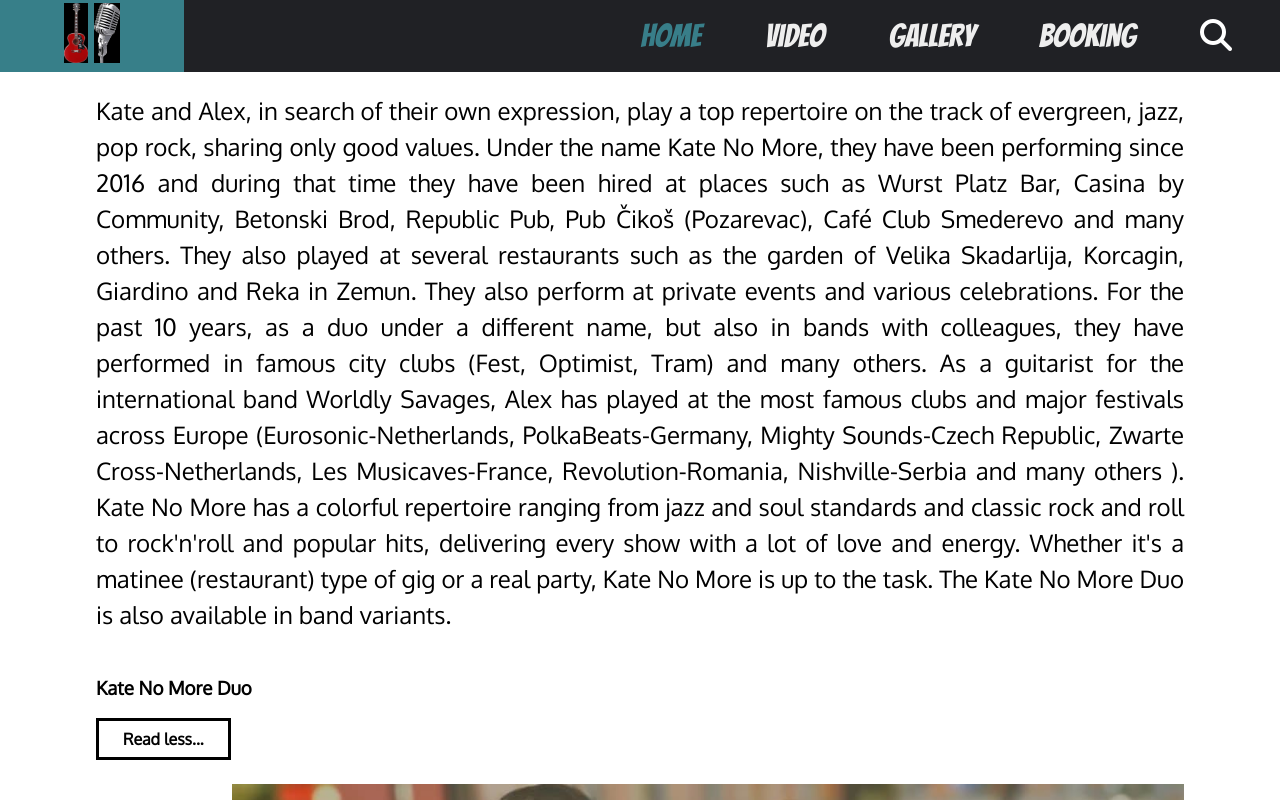
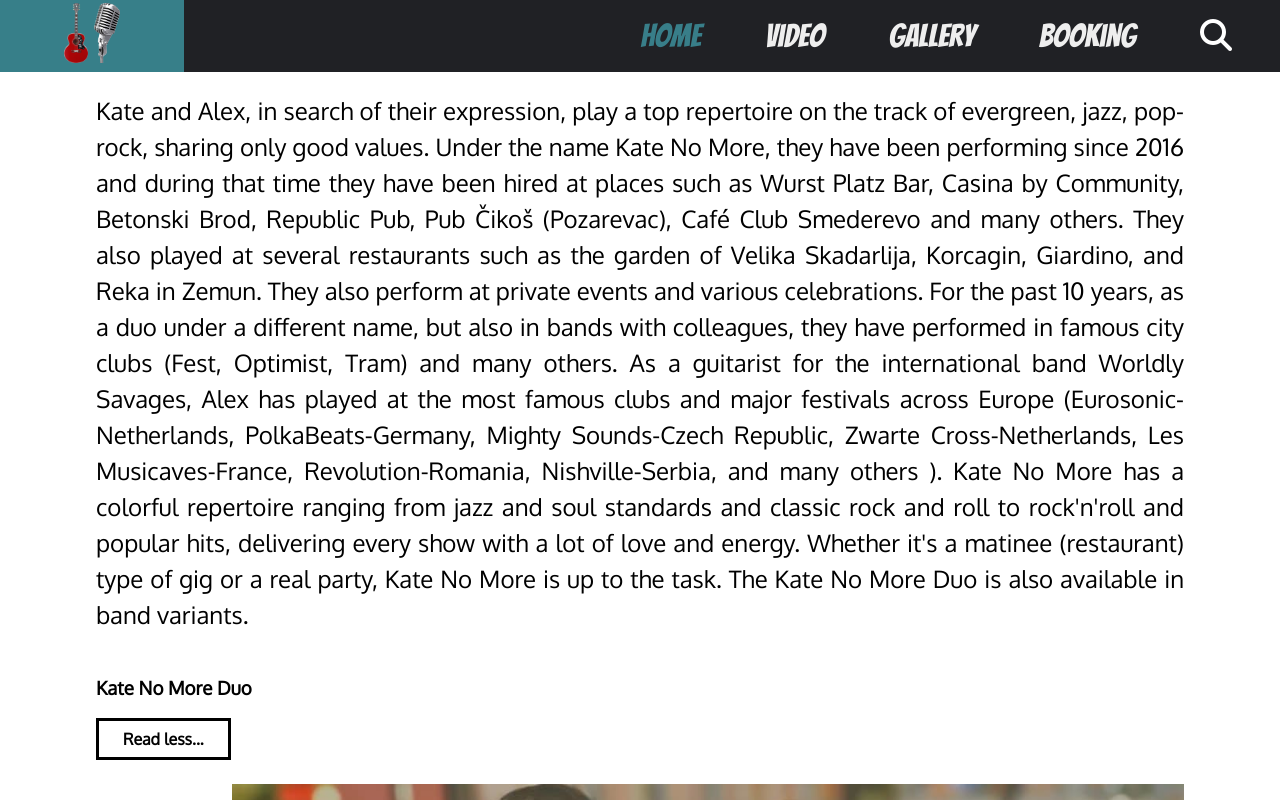
Before and after one commit to aleksmilenkovic/Responsive-Web-Page, a plain HTML site: page index.html in a window 1280 px wide. Both pictures are taken after a click on the link "Read More". Shown: the part 826-1626 px from the top of the page. Drawn offline with nearby package versions, Linux system fonts and the light colour scheme.

Commit message:
prepp for deploy

```diff
--- a/index.html
+++ b/index.html
@@ -42,8 +42,8 @@
     <nav>
       <div id="logo-img">
         <a href="#">
-          <img src="./img/logo.jpg" alt="Logo-img" />
-          <img src="./img/logo1.jpg" alt="Logo1" />
+          <img src="./img/logo.png" alt="Logo-img" />
+          <img src="./img/logo1.png" alt="Logo1" />
         </a>
       </div>
 
@@ -104,13 +104,13 @@
         </div>
 
         <article class="card" id="article-about">
-          <p>Kate and Alex, in search of their own expression, play a top repertoire on the track of evergreen, jazz, pop rock, sharing only good values.
+          <p>Kate and Alex, in search of their expression, play a top repertoire on the track of evergreen, jazz, pop-rock, sharing only good values.
 
             Under the name Kate No More, they have been performing since 2016 and during that time they have been hired at places such as Wurst Platz Bar, Casina by Community, Betonski Brod, Republic Pub, Pub Čikoš (Pozarevac), Café Club Smederevo and many others.
-            They also played at several restaurants such as the garden of Velika Skadarlija, Korcagin, Giardino and Reka in Zemun. They also perform at private events and various celebrations.
+            They also played at several restaurants such as the garden of Velika Skadarlija, Korcagin, Giardino, and Reka in Zemun. They also perform at private events and various celebrations.
 
             For the past 10 years, as a duo under a different name, but also in bands with colleagues, they have performed in famous city clubs (Fest, Optimist, Tram) and many others.
-            As a guitarist for the international band Worldly Savages, Alex has played at the most famous clubs and major festivals across Europe (Eurosonic-Netherlands, PolkaBeats-Germany, Mighty Sounds-Czech Republic, Zwarte Cross-Netherlands, Les Musicaves-France, Revolution-Romania, Nishville-Serbia and many others ).
+            As a guitarist for the international band Worldly Savages, Alex has played at the most famous clubs and major festivals across Europe (Eurosonic-Netherlands, PolkaBeats-Germany, Mighty Sounds-Czech Republic, Zwarte Cross-Netherlands, Les Musicaves-France, Revolution-Romania, Nishville-Serbia, and many others ).
 
             Kate No More has a colorful repertoire ranging from jazz and soul standards and classic rock and roll to rock'n'roll and popular hits, delivering every show with a lot of love and energy.
 
@@ -205,7 +205,7 @@
 
         <footer>
             <div id="left-footer">
-                <p>
+                <>
                     <ul>
                     <li>
                         <a href="#">Home</a>
@@ -227,7 +227,7 @@
                     </li>
                 </ul>
 
-                </p>
+
             </div>
 
 
```
